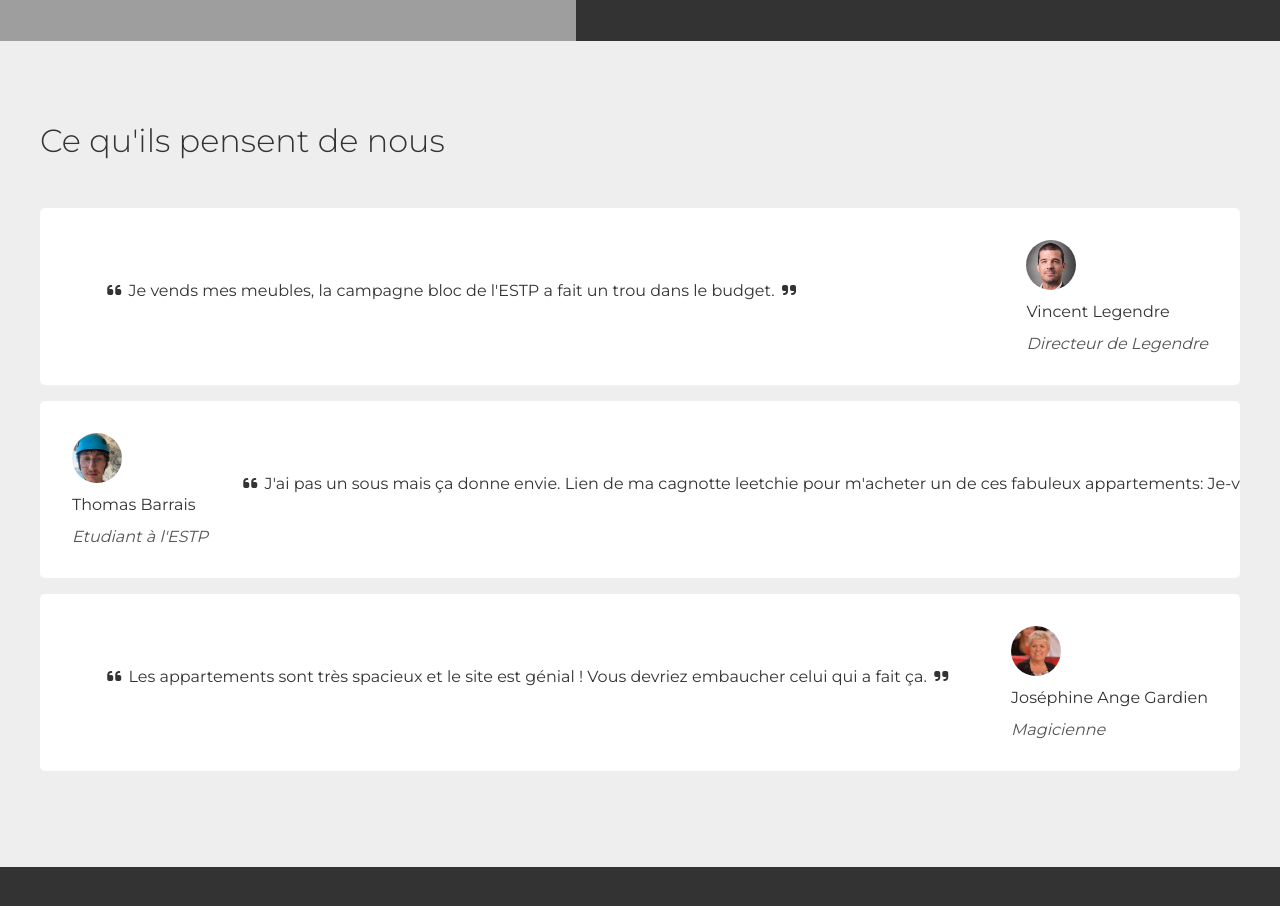
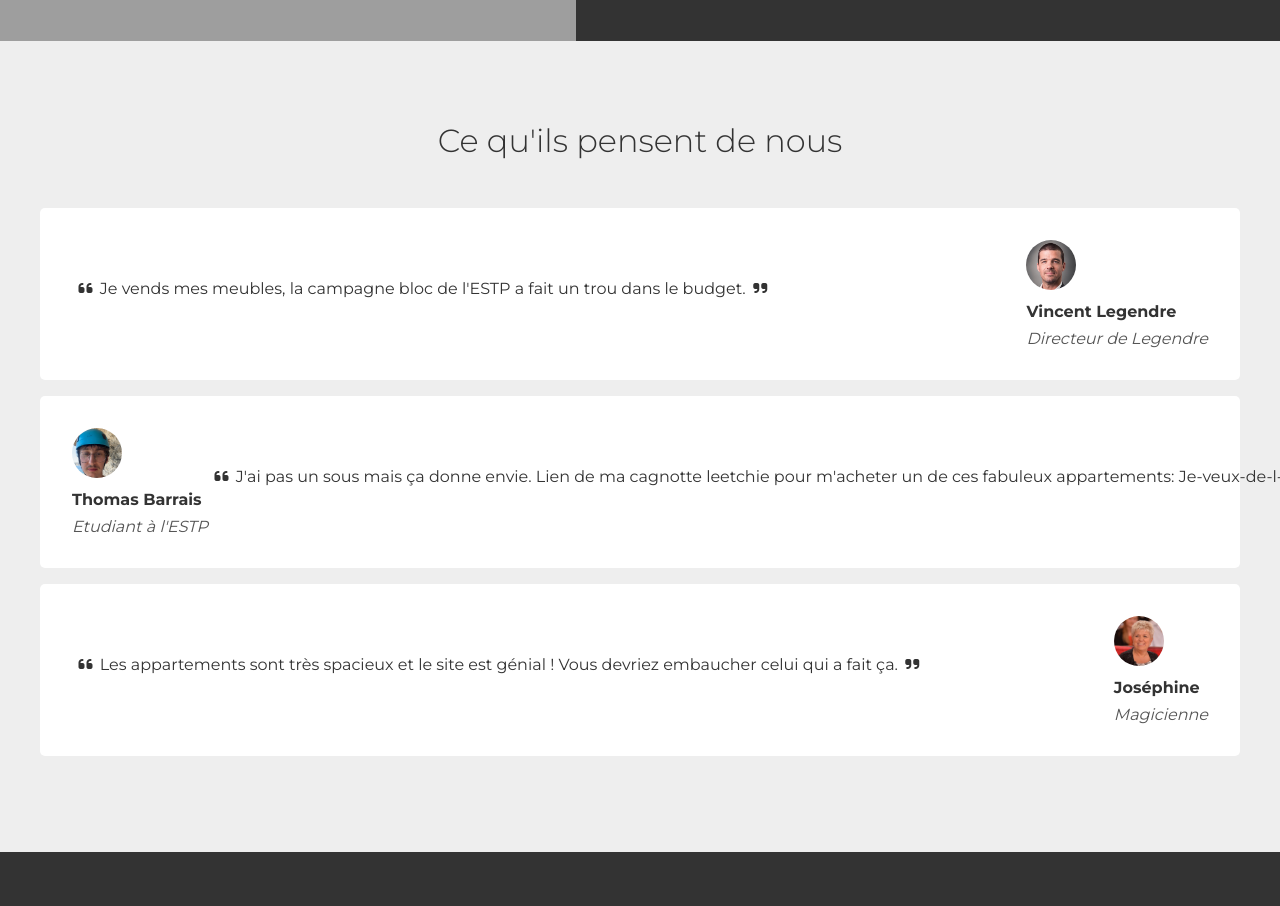
Before and after one commit to thomas-barrais/projet-responsive, a plain HTML site: page index.html in a window 1280 px wide. Shown: the part 2560-3466 px from the top of the page. Drawn offline with Linux system fonts and the light colour scheme; grey boxes are pictures that could not be loaded; a web font is replaced by a local one.

Commit message:
try but not good

```diff
--- a/css/style.css
+++ b/css/style.css
@@ -56,6 +56,7 @@ em {
   font-weight: 300;
   font-size: 2rem;
   margin-bottom: 3rem;
+  text-align: center;
 }
 
 .bg-dark {
@@ -217,8 +218,21 @@ header a {
 
 /* testimonials */
 
+.container-testimonials {
+  display: block;
+  max-width: 1200px;
+  margin: auto;
+}
+
+.text-reverse {
+  text-align: right;
+}
+
 .testimonials {
   padding: 5rem 1rem 5rem 1rem;
+  overflow-x: hidden;
+  overflow-y: hidden;
+  white-space: nowrap;
 }
 
 .testimonials-content {
@@ -239,13 +253,18 @@ header a {
 }
 
 .testimonials-elem-text {
-  padding: 0 2rem;
+  padding: 0.2rem;
 }
+
+.testimonials-elem-text p {
+  float: left;
+}
+
 .testimonials-elem-text p i {
   margin: 0.2rem;
 }
 
-.testimonials-elem-profil-text p {
+.testimonials-elem-profil p {
   font-weight: 700;
   margin-bottom: 0.5rem;
 }
@@ -342,6 +361,15 @@ footer p {
   animation-fill-mode: forwards;
 }
 
+.fade-in2-scroll {
+  opacity: 0;
+  animation-name: fade-in-animation;
+  animation-duration: 1s;
+  animation-delay: 0.9s;
+  animation-fill-mode: forwards;
+  animation-play-state: paused;
+}
+
 /* Définition des étapes de l'animation avec @keyframes */
 @keyframes apparitionDepuisLaGauche {
   0% {
@@ -386,11 +414,31 @@ footer p {
   animation-play-state: paused; /* L'animation est en pause par défaut */
 }
 
-/* Animation de grossissement pour l'image */
-.image-milieu {
-  animation-name: grossissement;
-  animation-duration: 2s;
-  animation-timing-function: ease-in-out;
+.avis1 {
+  opacity: 0;
+  animation-name: apparitionDepuisLaDroite;
+  animation-duration: 2.5s;
+  animation-timing-function: ease-out;
+  animation-fill-mode: forwards;
+  animation-play-state: paused;
+}
+
+.avis2 {
+  opacity: 0;
+  animation-name: apparitionDepuisLaDroite;
+  animation-duration: 1.7s;
+  animation-delay: 0.8s;
+  animation-timing-function: ease-out;
+  animation-fill-mode: forwards;
+  animation-play-state: paused;
+}
+
+.avis3 {
+  opacity: 0;
+  animation-name: apparitionDepuisLaDroite;
+  animation-duration: 2.1s;
+  animation-delay: 0.4s;
+  animation-timing-function: ease-out;
   animation-fill-mode: forwards;
   animation-play-state: paused;
 }
@@ -410,13 +458,13 @@ footer p {
   }
 }
 
-.image-fond {
-  opacity: 0; /* Masquer l'image de fond initialement */
-  animation-name: apparition-image-fond;
-  animation-duration: 1s;
+/* Animation de grossissement pour l'image */
+.image-milieu {
+  animation-name: grossissement;
+  animation-duration: 2s;
   animation-timing-function: ease-in-out;
-  animation-delay: 0.5s;
-  animation-fill-mode: both;
+  animation-fill-mode: forwards;
+  animation-play-state: paused;
 }
 
 @keyframes apparition-image-fond {
@@ -428,13 +476,12 @@ footer p {
   }
 }
 
-.titre-milieu {
-  opacity: 0; /* Masquer le titre au milieu initialement */
-  transform: translateY(50px); /* Déplacer le titre vers le bas de 50 pixels */
-  animation-name: apparition-titre-milieu;
+.image-fond {
+  opacity: 0; /* Masquer l'image de fond initialement */
+  animation-name: apparition-image-fond;
   animation-duration: 1s;
   animation-timing-function: ease-in-out;
-  animation-delay: 1s;
+  animation-delay: 0.5s;
   animation-fill-mode: both;
 }
 
@@ -448,3 +495,13 @@ footer p {
     transform: translateY(0);
   }
 }
+
+.titre-milieu {
+  opacity: 0; /* Masquer le titre au milieu initialement */
+  transform: translateY(50px); /* Déplacer le titre vers le bas de 50 pixels */
+  animation-name: apparition-titre-milieu;
+  animation-duration: 1s;
+  animation-timing-function: ease-in-out;
+  animation-delay: 1s;
+  animation-fill-mode: both;
+}
--- a/css/style.mobile.css
+++ b/css/style.mobile.css
@@ -8,6 +8,7 @@
 
 header {
   flex-direction: column;
+  position: relative;
 }
 
 header ul {
@@ -58,6 +59,15 @@ header ul li {
 
 /* testimonials */
 
+.testimonials-elem-text p {
+  text-align: center !important;
+}
+
+.testimonials-elem-text p {
+  max-width: 300px;
+  max-height: 500px;
+}
+
 .testimonials-elem {
   flex-direction: column;
 }
@@ -66,7 +76,7 @@ header ul li {
   flex-direction: column-reverse;
 }
 
-.testimonials-elem-profil-text {
+.testimonials-elem-profil p {
   text-align: center;
 }
 
--- a/index.html
+++ b/index.html
@@ -18,6 +18,7 @@
       href="https://fonts.googleapis.com/css?family=Long+Cang|Montserrat:300,400,700&display=swap"
       rel="stylesheet"
     />
+    <link rel="icon" href="./images/icon-confidentiel.png">
     <title>Agence Confidentiel</title>
   </head>
   <body>
@@ -50,7 +51,7 @@
     </div>
     <section id="offer" class="offer">
       <div class="container">
-        <h2 class="title">Nos dernieres offres</h2>
+        <h2 class="title fade-in2-scroll">Nos dernieres offres</h2>
         <ul class="offer-list">
           <li class="offer-elem element-cible">
             <img
@@ -127,10 +128,10 @@
       </div>
     </section>
     <section class="testimonials">
-      <div class="container">
+      <div class="container-testimonials">
         <div class="testimonials-content">
           <h2 class="title">Ce qu'ils pensent de nous</h2>
-          <div class="testimonials-elem">
+          <div class="testimonials-elem avis1">
             <div class="testimonials-elem-text">
               <p>
                 <i class="fas fa-quote-left"></i>
@@ -144,7 +145,7 @@
               <em>Directeur de Legendre</em>
             </div>
           </div>
-          <div class="testimonials-elem testimonials-elem-reverse">
+          <div class="testimonials-elem testimonials-elem-reverse avis2">
             <div class="testimonials-elem-profil">
               <img src="./images/thomas-moi.JPG" alt="person-2" />
               <p>Thomas Barrais</p>
@@ -159,7 +160,7 @@
               </p>
             </div>
           </div>
-          <div class="testimonials-elem">
+          <div class="testimonials-elem avis3">
             <div class="testimonials-elem-text">
               <p>
                 <i class="fas fa-quote-left"></i>
@@ -169,7 +170,7 @@
             </div>
             <div class="testimonials-elem-profil">
               <img src="./images/mimie-mathy.jpg" alt="person-3" />
-              <p>Joséphine Ange Gardien</p>
+              <p>Joséphine</p>
               <em>Magicienne</em>
             </div>
           </div>
--- a/monJs.js
+++ b/monJs.js
@@ -19,6 +19,57 @@ window.addEventListener('scroll', function() {
   }
 });
 
+// window.addEventListener('scroll', function() {
+//   var elementCible = document.querySelector('.avis1' '.avis2' '.avis3');
+//   var positionTop = elementCible.getBoundingClientRect().top;
+//   var windowHeight = window.innerHeight;
+
+//   if (positionTop - windowHeight + 50 <= 0) { // L'objet est visible dans la fenêtre avec un décalage de 50 pixels
+//     elementCible.style.animationPlayState = 'running'; // Jouer l'animation en modifiant la propriété animation-play-state
+//   }
+// });
+
+window.addEventListener('scroll', function() {
+  var elementCible1 = document.querySelector('.avis1'); // Cibler le premier élément avec la classe 'avis1'
+  var elementCible2 = document.querySelector('.avis2'); // Cibler le deuxième élément avec la classe 'avis2'
+  var elementCible3 = document.querySelector('.avis3'); // Cibler le troisième élément avec la classe 'avis3'
+
+  var positionTop1 = elementCible1.getBoundingClientRect().top;
+  var positionTop2 = elementCible2.getBoundingClientRect().top;
+  var positionTop3 = elementCible3.getBoundingClientRect().top;
+
+  var maxPositionTop = Math.max(positionTop1, positionTop2, positionTop3); // Calculer la position la plus haute parmi les trois éléments
+
+  var windowHeight = window.innerHeight;
+
+  if (maxPositionTop - windowHeight + 50 <= 0) { // Vérifier si la position la plus haute est visible dans la fenêtre avec un décalage de 50 pixels
+    elementCible1.style.animationPlayState = 'running'; // Jouer l'animation pour le premier élément en modifiant la propriété animation-play-state
+    elementCible2.style.animationPlayState = 'running'; // Jouer l'animation pour le deuxième élément en modifiant la propriété animation-play-state
+    elementCible3.style.animationPlayState = 'running'; // Jouer l'animation pour le troisième élément en modifiant la propriété animation-play-state
+  }
+});
+
+
+window.addEventListener('scroll', function() {
+  var elementCible = document.querySelector('.avis2');
+  var positionTop = elementCible.getBoundingClientRect().top;
+  var windowHeight = window.innerHeight;
+
+  if (positionTop - windowHeight + 50 <= 0) { // L'objet est visible dans la fenêtre avec un décalage de 50 pixels
+    elementCible.style.animationPlayState = 'running'; // Jouer l'animation en modifiant la propriété animation-play-state
+  }
+});
+
+window.addEventListener('scroll', function() {
+  var elementCible = document.querySelector('.avis3');
+  var positionTop = elementCible.getBoundingClientRect().top;
+  var windowHeight = window.innerHeight;
+
+  if (positionTop - windowHeight + 50 <= 0) { // L'objet est visible dans la fenêtre avec un décalage de 50 pixels
+    elementCible.style.animationPlayState = 'running'; // Jouer l'animation en modifiant la propriété animation-play-state
+  }
+});
+
 window.addEventListener('scroll', function() {
   var elementCible = document.querySelector('.image-milieu');
   var positionTop = elementCible.getBoundingClientRect().top;
@@ -28,3 +79,13 @@ window.addEventListener('scroll', function() {
     elementCible.style.animationPlayState = 'running'; // Jouer l'animation en modifiant la propriété animation-play-state
   }
 });
+
+window.addEventListener('scroll', function() {
+  var elementCible = document.querySelector('.fade-in2-scroll');
+  var positionTop = elementCible.getBoundingClientRect().top;
+  var windowHeight = window.innerHeight;
+
+  if (positionTop - windowHeight + 50 <= 0) { // L'objet est visible dans la fenêtre avec un décalage de 50 pixels
+    elementCible.style.animationPlayState = 'running'; // Jouer l'animation en modifiant la propriété animation-play-state
+  }
+});
```
